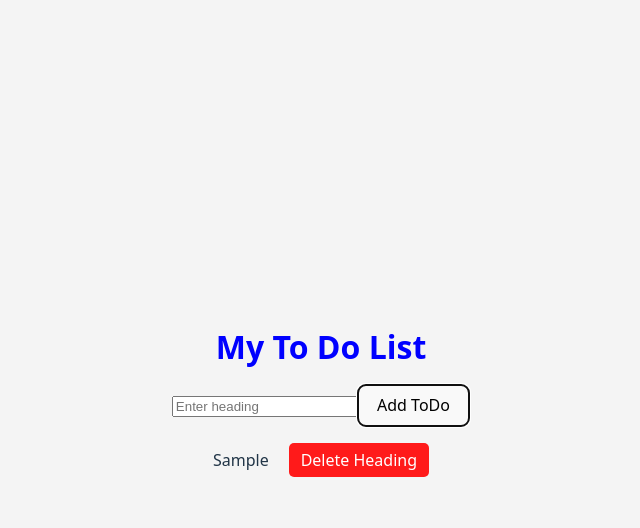
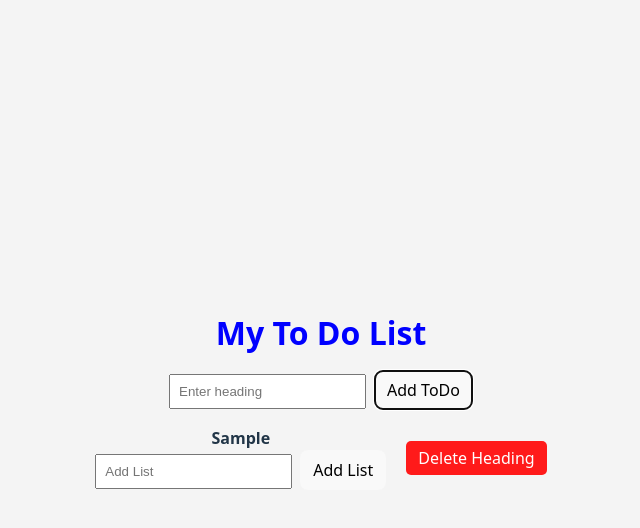
Before and after one commit to JohnLuna25/ToDoApp_Villaluna, a React (Vite) app: page / in a window 1280 px wide. Both pictures are taken after typing "Sample" into the empty fields and a click on the button "Add ToDo". Shown: the top 528 px of the page, without its empty margins (319-959 px from the left). Built offline with nearby package versions, Linux system fonts and the light colour scheme.

Commit message:
Added some Add List & Display List

```diff
--- a/src/App.jsx
+++ b/src/App.jsx
@@ -1,5 +1,5 @@
 import React from 'react';
-import ToDoList from './Components/ToDoList';  // ✅ Import the component
+import ToDoList from './Components/ToDoList';
 
 
 
--- a/src/Components/ToDoList.css
+++ b/src/Components/ToDoList.css
@@ -57,5 +57,15 @@ ul {
 }
 
 .heading_todo h3 {
-  margin: 100;
+  margin: 100px;
 }
+
+input {
+  padding: 8px;
+  margin-right: 8px;
+}
+
+button {
+  padding: 8px 12px;
+  cursor: pointer;
+}
--- a/src/Components/ToDoList.jsx
+++ b/src/Components/ToDoList.jsx
@@ -1,27 +1,41 @@
-import React, { useState } from 'react';
-import './ToDoList.css';
+import React, { useState } from "react";
+import "./ToDoList.css";
 
 const ToDoList = () => {
-  const [todos, setToDos] = useState([]);
+  const [todos, setTodos] = useState([]);
   const [headingInput, setHeadingInput] = useState("");
+  const [listInputs, setListInputs] = useState({});
 
   const handleAddToDo = () => {
-    if (headingInput.trim() !== '') {
-      setToDos([...todos, { heading: headingInput, lists: [] }]);
-      setHeadingInput('');
+    if (headingInput.trim() !== "") {
+      setTodos([...todos, { heading: headingInput, lists: [] }]);
+      setHeadingInput("");
     }
   };
 
   const handleDeleteTodo = (index) => {
     const updatedTodos = todos.filter((_, i) => i !== index);
-    setToDos(updatedTodos);
+    setTodos(updatedTodos);
+  };
+
+  const handleListInputChange = (index, value) => {
+    setListInputs({ ...listInputs, [index]: value });
+  };
+
+  const handleAddList = (index) => {
+    if (listInputs[index] && listInputs[index].trim() !== "") {
+      const newTodos = [...todos];
+      newTodos[index].lists.push(listInputs[index]);
+      setTodos(newTodos);
+      setListInputs({ ...listInputs, [index]: "" });
+    }
   };
 
   return (
-    <>
     <div className="todo-container">
       <h1 className="title">My To Do List</h1>
 
+      <div className="add-heading">
         <input
           type="text"
           value={headingInput}
@@ -29,11 +43,44 @@ const ToDoList = () => {
           placeholder="Enter heading"
         />
         <button onClick={handleAddToDo}>Add ToDo</button>
+      </div>
 
       <ul>
         {todos.map((todo, index) => (
-            <li key={index}>
-              {todo.heading}
+          <li key={index} className="todo-item">
+            <div>
+              <strong>{todo.heading}</strong>
+              <ul>
+                {todo.lists.map((listItem, i) => (
+                  <li key={i}>{listItem}</li>
+                ))}
+              </ul>
+
+              <ul>
+                {todo.lists.map((list, listIndex) => (
+                  <li key={listIndex} className="todo_inside_list">
+                    <p>{list}</p>
+                  </li>
+                ))}
+              </ul>
+
+              <div className="add-list">
+                <input
+                  type="text"
+                  className="list-input"
+                  placeholder="Add List"
+                  value={listInputs[index] || ""}
+                  onChange={(e) => handleListInputChange(index, e.target.value)}
+                />
+                <button
+                  className="add-list-button"
+                  onClick={() => handleAddList(index)}
+                >
+                  Add List
+                </button>
+              </div>
+            </div>
+
             <button
               className="delete-button-heading"
               onClick={() => handleDeleteTodo(index)}
@@ -44,7 +91,6 @@ const ToDoList = () => {
         ))}
       </ul>
     </div>
-    </>
   );
 };
 
```
Lines whose indentation alone changed are shown as unchanged.
